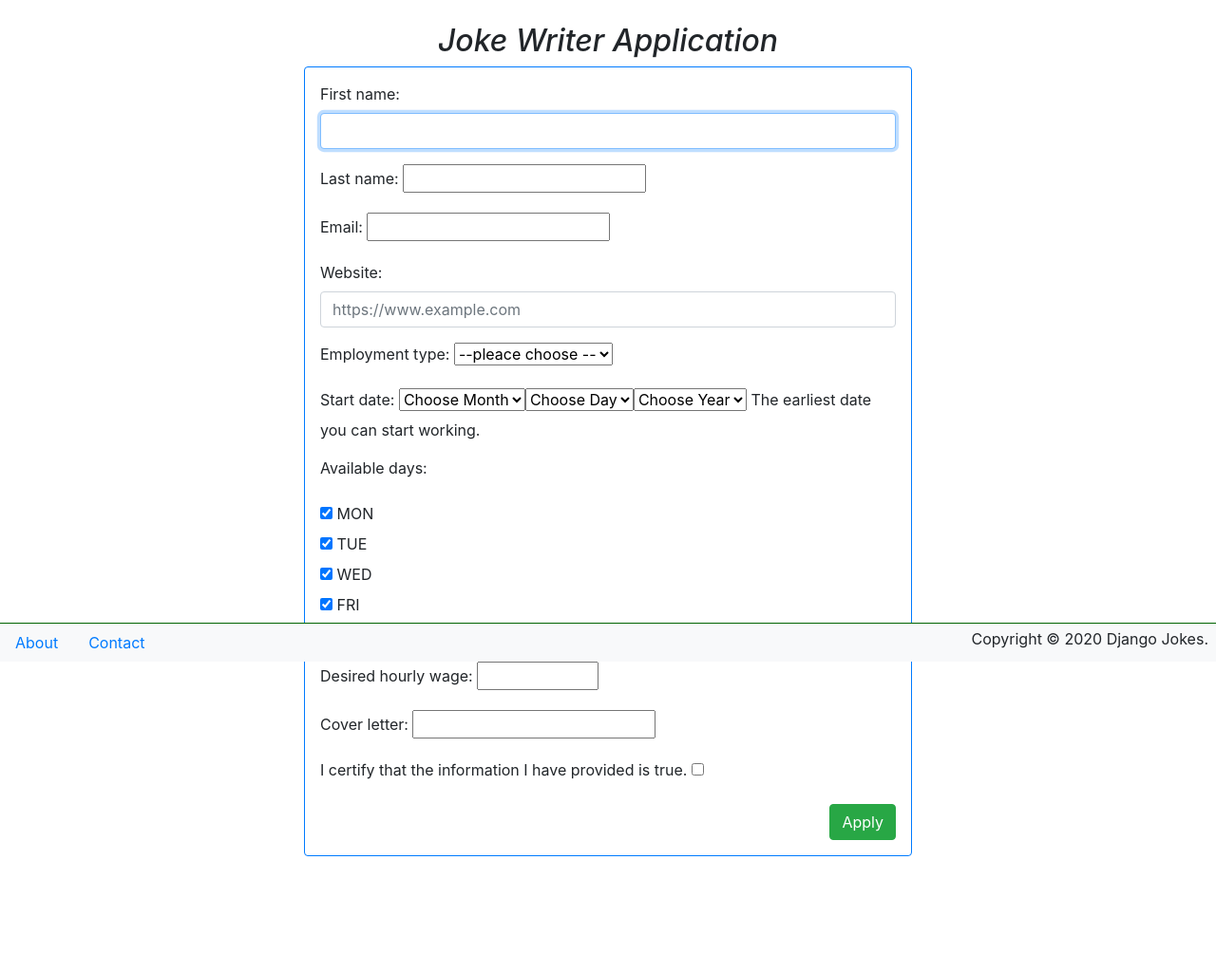
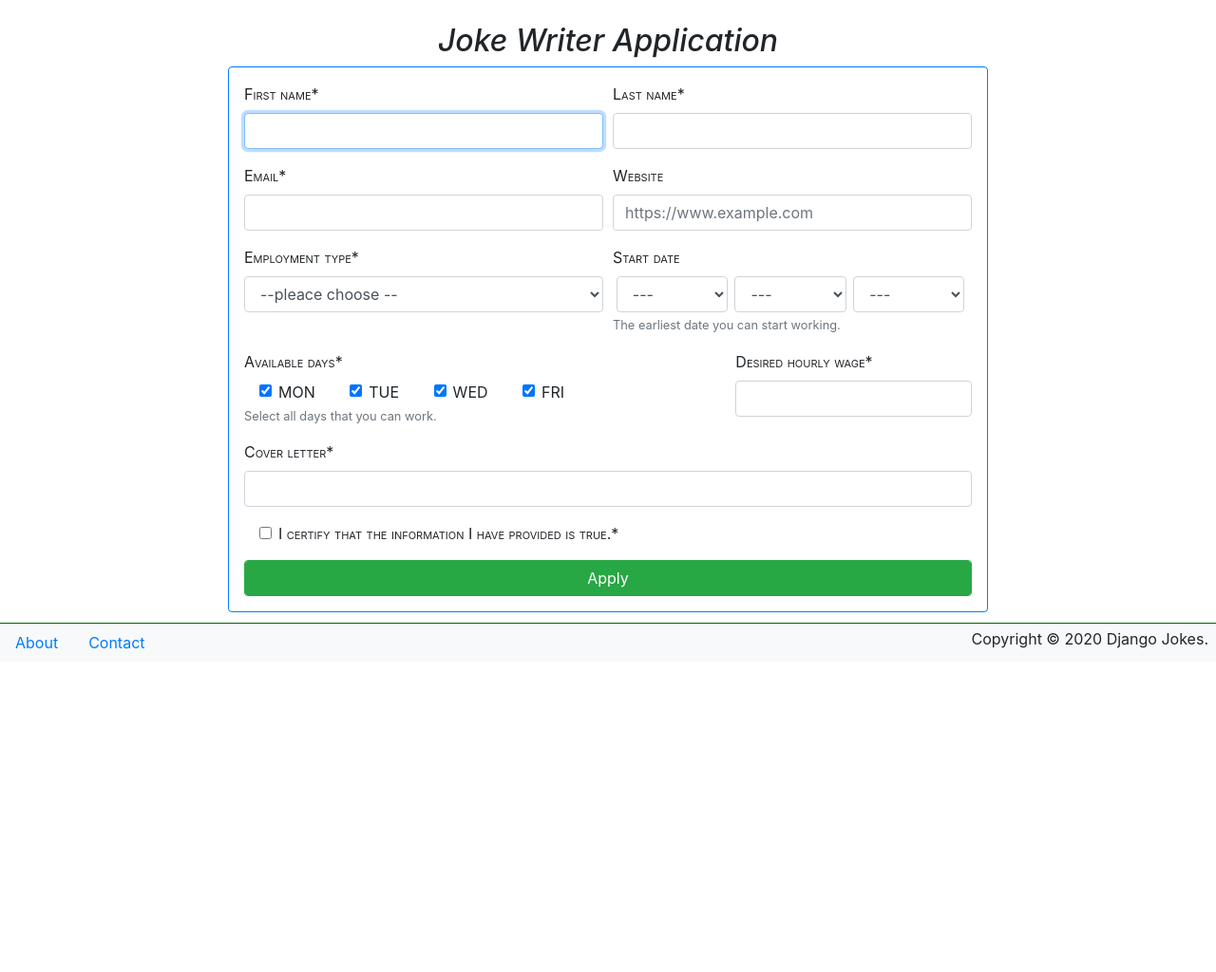
Before and after one commit to temesgen-zenebe/djangojokes.com, a Django app: page /jobs/job-app/ in a window 1280 px wide. Shown: the part 103-1127 px from the top of the page at 95% size. After the commit the page ends 787 px from the top, so only its background shows below. Run offline with Django 4.2, Linux system fonts and the light colour scheme; some libraries are stand-ins or nearby versions.

Commit message:
Crispy Forms: layouting using django-crispy-forms with Bootstrap

```diff
--- a/djangojokes/settings.py
+++ b/djangojokes/settings.py
@@ -40,6 +40,9 @@ INSTALLED_APPS = [
     'django.contrib.messages',
     'django.contrib.staticfiles',
 
+    # Third-party
+    'crispy_forms',
+
     # Local apps
     'common.apps.CommonConfig',
     'jobs.apps.JobsConfig',
@@ -47,6 +50,8 @@ INSTALLED_APPS = [
     'pages.apps.PagesConfig',
     'users.apps.UsersConfig',
 ]
+#Crispy Forms with bootstrap4
+CRISPY_TEMPLATE_PACK = 'bootstrap4'
 
 MIDDLEWARE = [
     'django.middleware.security.SecurityMiddleware',
--- a/jobs/forms.py
+++ b/jobs/forms.py
@@ -1,6 +1,13 @@
+from datetime import datetime
 from django import forms
+from django.core.exceptions import ValidationError
+from django.core.validators import URLValidator
 
-from datetime import datetime
+def validate_future_date(value):
+    if value < datetime.now().date():
+        raise ValidationError(
+            message=f'{value} is in the past.', code='past_date'
+        )
 
 class JobApplicationForm(forms.Form):
     E_TYPE  = (
@@ -17,7 +24,7 @@ class JobApplicationForm(forms.Form):
     first_name = forms.CharField(
         widget=forms.TextInput(
             attrs={
-                'class': 'form-control',
+                #'class': 'form-control',
                 'autofocus': True
             }
         )
@@ -28,21 +35,27 @@ class JobApplicationForm(forms.Form):
             required=False,
             widget=forms.URLInput(
                 attrs={
-                    'class': 'form-control',
+                    #'class': 'form-control',
                     'placeholder': 'https://www.example.com',
                     'size': '50'
                 }
-        )
+
+            ),
+            validators=[URLValidator(schemes=['http', 'https'])]
+
     )
     employment_type = forms.ChoiceField(choices=E_TYPE,required=True)
     start_date = forms.DateField(
         help_text='The earliest date you can start working.',
         required=False,
         widget=forms.SelectDateWidget(
-            #attrs={'class': 'form-control',},
+            attrs={'style': 'width: 31%; display: inline-block; margin: 0 1%'},
             years=YEARS,
-            empty_label=("Choose Year", "Choose Month", "Choose Day")
-        )
+            #empty_label=("Choose Year", "Choose Month", "Choose Day"),
+
+        ),
+        validators=[validate_future_date],
+        error_messages = {'past_date': 'Please enter a future date.'}
 
     )
     available_days = forms.TypedMultipleChoiceField(
--- a/static/css/main.css
+++ b/static/css/main.css
@@ -13,3 +13,13 @@ header {
 h2 {
   font-style: italic;
 }
+/* FORM STYLES */
+label {
+  font-variant: small-caps;
+}
+
+.form-check {
+  display: inline-block;
+  font-weight: normal;
+  margin: 0 1rem;
+}
--- a/templates/jobs/joke_writer.html
+++ b/templates/jobs/joke_writer.html
@@ -1,13 +1,47 @@
 {% extends "_base.html" %}
+{% load crispy_forms_tags %}
 
 {% block title %}Job Application: Joke Writer{% endblock %}
 {% block main %}
   <h2 class="text-center">Joke Writer Application</h2>
-  <div class="card border-primary m-auto mb-3 p-3" style="max-width: 40rem">
-      <form method="post" novalidate>
-        {% csrf_token %}
-        {{ form.as_p }}
-        <button class="btn btn-success float-right">Apply</button>
-      </form>
+  <div class="card border-primary m-auto mb-3 p-3" style="max-width: 50rem">
+    <form method="post" novalidate>
+      {% csrf_token %}
+      <div class="form-row">
+        <div class="form-group col-md-6 mb-0">
+          {{ form.first_name|as_crispy_field }}
+        </div>
+        <div class="form-group col-md-6 mb-0">
+          {{ form.last_name|as_crispy_field }}
+        </div>
+      </div>
+      <div class="form-row">
+        <div class="form-group col-md-6 mb-0">
+          {{ form.email|as_crispy_field }}
+        </div>
+        <div class="form-group col-md-6 mb-0">
+          {{ form.website|as_crispy_field }}
+        </div>
+      </div>
+      <div class="form-row">
+        <div class="form-group col-md-6 mb-0">
+          {{ form.employment_type|as_crispy_field }}
+        </div>
+        <div class="form-group col-md-6 mb-0">
+          {{ form.start_date|as_crispy_field }}
+        </div>
+      </div>
+      <div class="form-row">
+        <div class="form-group col-md-8 mb-0">
+          {{ form.available_days|as_crispy_field  }}
+        </div>
+        <div class="form-group col-md-4 mb-0">
+          {{ form.desired_hourly_wage|as_crispy_field }}
+        </div>
+      </div>
+      {{ form.cover_letter|as_crispy_field }}
+      {{ form.confirmation|as_crispy_field }}
+      <button class="form-control btn btn-success">Apply</button>
+    </form>
   </div>
 {% endblock %}
```
Also changed, not shown: templates/jobs/joke_writer1.html (added, +15 -0 lines).
